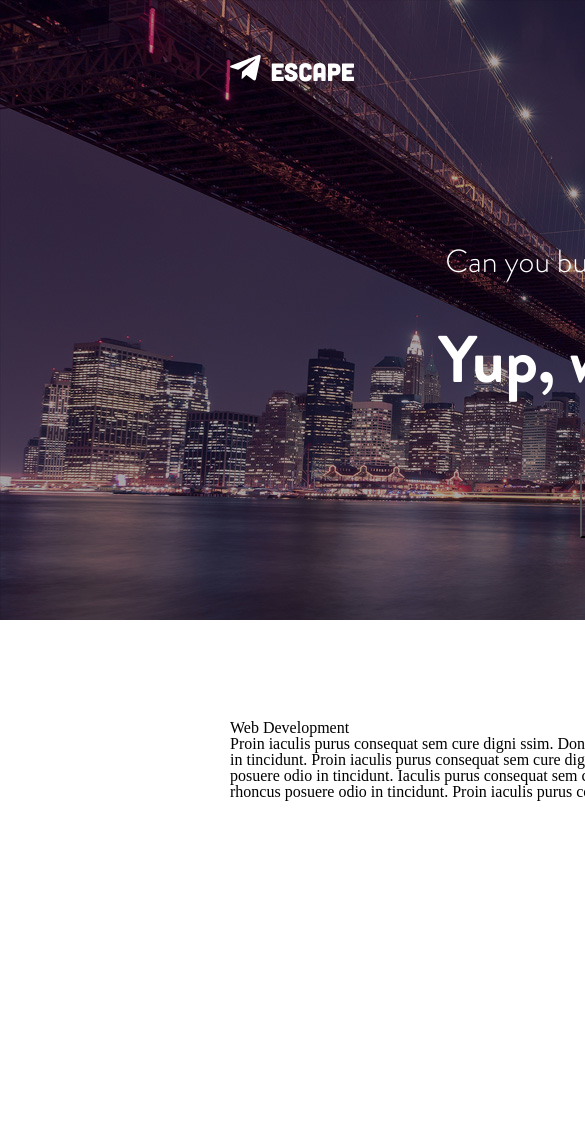
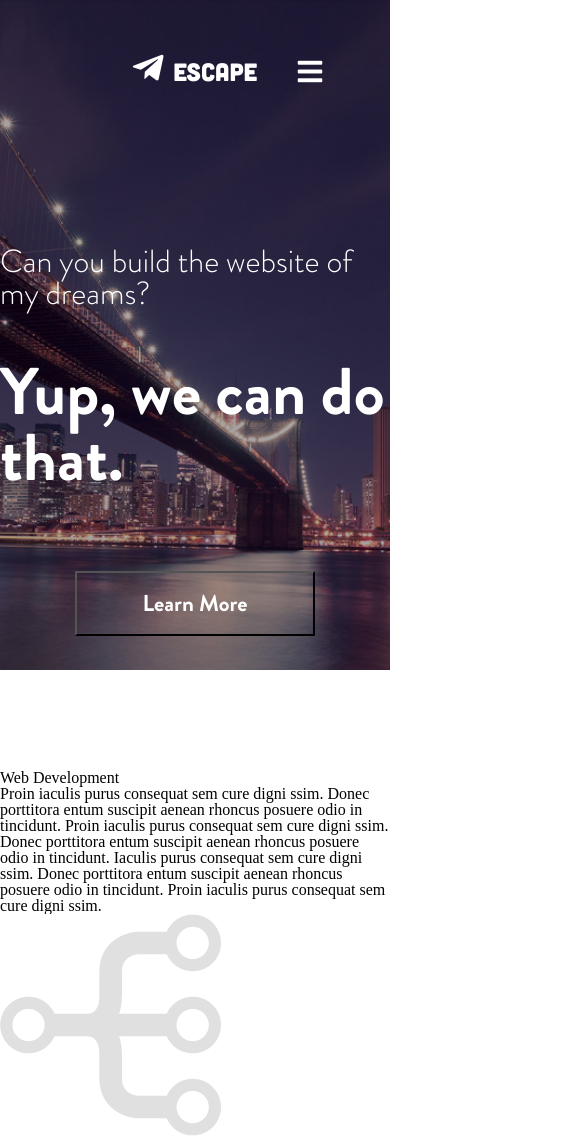
Before and after one commit to GeekHub-FrontEnd-CMS-Online-8/Moroz-Oleksandr_HW8, a website: page assets/index.html in a window 390 px wide. Shown: the top 1142 px of the page, 585 px wide, since content can reach past the window. Drawn offline with nearby package versions, Linux system fonts and the light colour scheme; files that its build step writes are made by us from their sources; files whose address does not match are found by name.

Commit message:
second commit

```diff
--- a/assets/index.html
+++ b/assets/index.html
@@ -4,12 +4,13 @@
     <meta charset="UTF-8">
     <meta name="viewport" content="width=device-width, initial-scale=1, shrink-to-fit=no">
     <link rel="stylesheet" href="css/style.css" type="text/css">
+    <link rel="stylesheet" href="css/media.css" type="text/css">
     <link href="https://use.fontawesome.com/releases/v5.0.13/css/all.css" rel="stylesheet">
     <title>Moroz-Oleksandr_HW8</title>
 </head>
 <body>
+	<div class="wrap">
 	   <header id="header" class="header">
-  		<div class="container">
 			<nav class="nav">
 				<div class="logo">
 					<a href="#"><i class="fab fa-telegram-plane"></i><span class="logo_word">escape</span></a>
@@ -23,19 +24,27 @@
 					</ul>
 				</div>
 			</nav>
+			<span class="btn-menu"><i class="fas fa-bars" aria-hidden="true"></i></span>
+			<nav class="hidden-menu">
+				<ul>
+					<li><a href="#header" >home</a></li>
+					<li><a href="#service" >services</a></li>
+					<li><a href="#client" >clients</a></li>
+					<li><a href="#contact" >contact</a></li>
+				</ul>
+			</nav>
 			<div class="desc">Can you build the website of my dreams?</div>
 			<h1>Yup, we can do that.</h1>
 			<button class="learn">learn more</button>
-  		</div>
 	   </header>
 	   <section class="development">
-   		<div class="container">
 			<div class="descrip">
 				<h2>Web Development</h2>
 				<p>Proin iaculis purus consequat sem cure digni ssim. Donec porttitora entum suscipit aenean rhoncus posuere odio in tincidunt. Proin iaculis purus consequat sem cure digni ssim. Donec porttitora entum suscipit aenean rhoncus posuere odio in tincidunt. Iaculis purus consequat sem cure digni ssim. Donec porttitora entum suscipit aenean rhoncus posuere odio in tincidunt. Proin iaculis purus consequat sem cure digni ssim.</p>
 			</div>
 			<div class="picture"><img src="./img/tree.png" alt="tree"></div>
+	   </section>
+	  <script src="https://cdnjs.cloudflare.com/ajax/libs/jquery/3.3.1/jquery.min.js"></script>
 	</div>
-   </section>
 </body>
 </html>
--- a/assets/sass/blocks/_development.scss
+++ b/assets/sass/blocks/_development.scss
@@ -1,9 +1,9 @@
 
 .development {
-	width: 1400px;
-	min-width: 100%;
+	width: 100%;
 	min-height: 440px;
 	padding: 100px 0;
+	flex-wrap: nowrap;
 }
 
 .development .container {
--- a/assets/sass/blocks/_header.scss
+++ b/assets/sass/blocks/_header.scss
@@ -1,17 +1,18 @@
 
 #header {
-	width: 1400px;
-	min-width: 100%;
+	width: 100%;
 	min-height: 620px;
-	background: url(../img/bcg_header.jpg) no-repeat center;
+	background: url(../img/bcg_header.jpg) no-repeat center center;
 	background-size: cover;
+	flex-wrap: nowrap;
+	padding-top: 50px;
 }
 
 .nav {
 	display: flex;
-	justify-content: space-between;
+	justify-content: space-around;
 	align-items: center;
-	padding-top: 50px;
+
 }
 
 
@@ -48,6 +49,26 @@
 	text-transform: capitalize;
 }
 
+.hidden-menu {
+	display: none;
+}
+
+.btn-menu {
+	display: none;
+	text-align: center;
+	width: 60px;
+	height: 60px;
+	line-height: 60px;
+	background-color: none;
+	color: #fff;
+	font-size: 28px;
+	cursor: pointer;
+	position: fixed;
+	right: 50px;
+	top: 43px;
+	z-index: 102;
+}
+
 .desc {
 	font-family: $brandonl;
 	font-size: 32px;
--- /dev/null
+++ b/assets/sass/media.scss
@@ -0,0 +1,14 @@
+@media only screen and (max-width: 768px) {
+	.menu {
+		display: none;
+	}
+
+	.btn-menu {
+		display: block;
+	}
+}
+
+
+@media only screen and (max-width: 480px) {
+
+}
--- a/assets/sass/style.scss
+++ b/assets/sass/style.scss
@@ -7,8 +7,10 @@
 
 
 
-.container {
-	width: 940px;
+
+.wrap {
+	max-width: 1400px;
+	min-width: 320px;
 	margin: 0 auto;
 }
 
```
Also changed, not shown: gulpfile.js (+8 -0 lines), package.json (+5 -2 lines), assets/js/main.js (added), build/css/media.css (added), build/css/style.css, build/index.html. Lines whose indentation alone changed are shown as unchanged.
